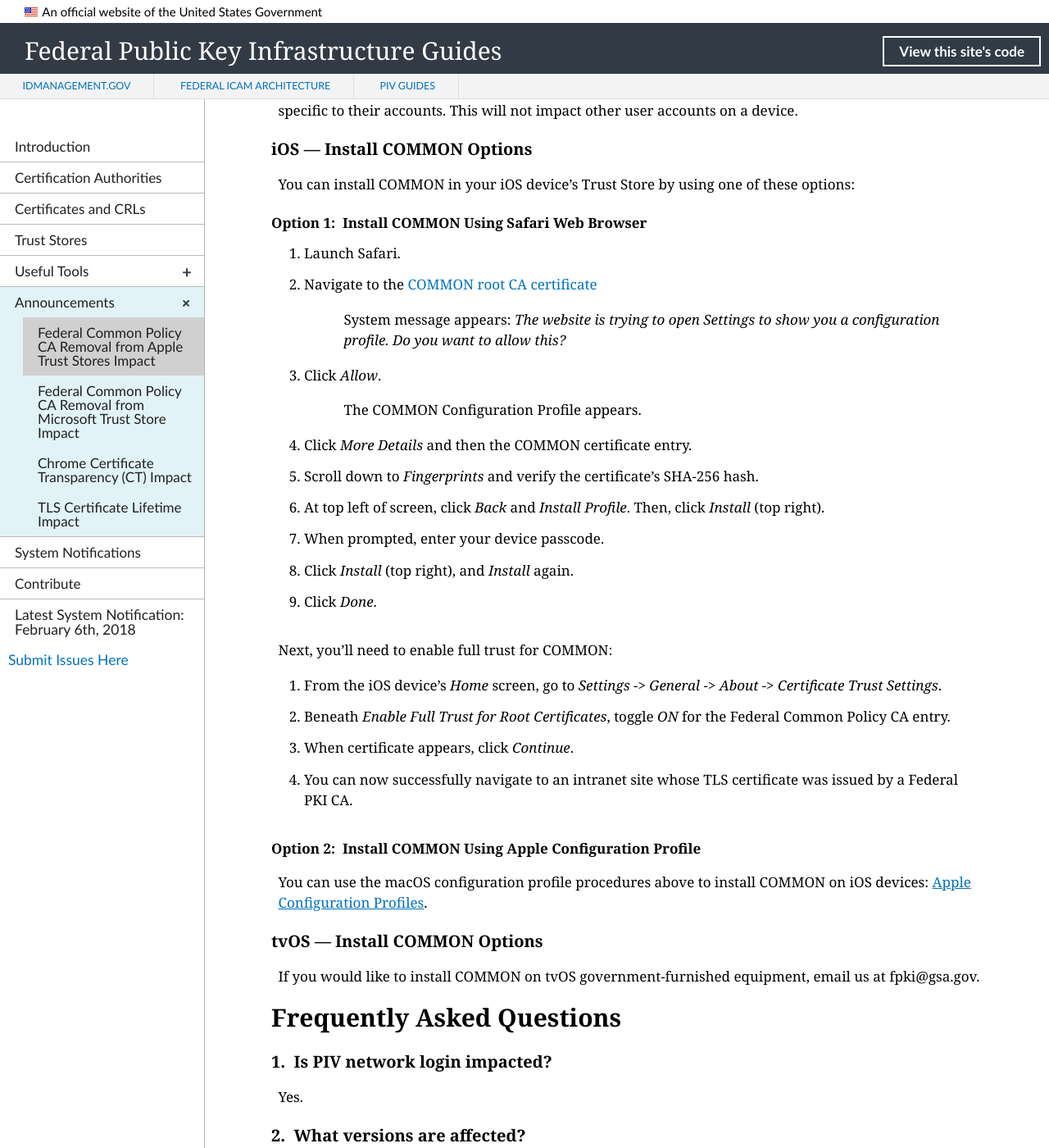
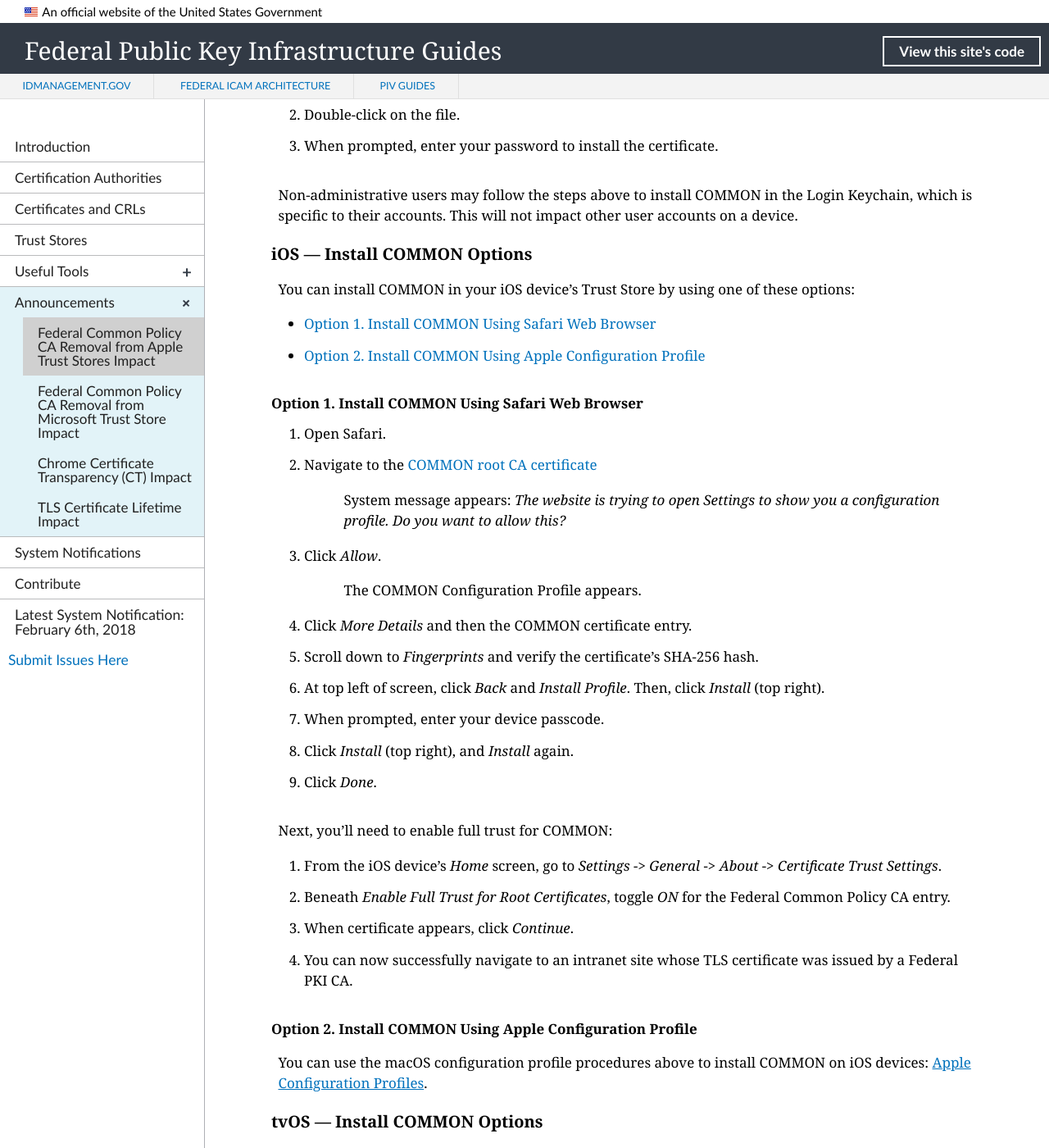
Before and after one commit to GSA/fpki-guides, a Jekyll site: the page built from _announcements/01_apple_common_removal.md, in a window 1280 px wide and 1400 px high, scrolled down 6982 px. Shown: the whole window at 82% size. Built offline with Jekyll 4.4.1, drawn with Linux system fonts in a browser that asks for light colours; nearby versions of some CDN libraries; library files that are not in the unit come from our copies; some of the changed text lies outside the part shown.

Commit message:
Update 01_apple_common_removal.md
Adding sub-links

```diff
--- a/_announcements/01_apple_common_removal.md
+++ b/_announcements/01_apple_common_removal.md
@@ -134,6 +134,10 @@
 
 You can create Apple Configuration Profiles (XML files) to distribute trusted root certificates across an Enterprise's Apple devices. An example "Ready-To-Use" Apple Configuration Profile to install COMMON is presented beneath the configuration creation instructions.
 
+* [Create Configuration Profiles to Install COMMON for macOS, iOS, and tvOS](#create-configuration-profiles-to-install-common-for-macOS- iOS-and-tvOS)
+* [Ready-To-Use Configuration Profile To Install COMMON](#ready-to-use-configuration-profile-to-install-common)
+* [Distribute Configuration Profiles To Install COMMON](#distribute-configuration-profiles-to-install-common)
+
 ##### Create Configuration Profiles to Install COMMON for macOS, iOS, and tvOS
 
 One way you can create a Configuration Profile is by using Apple's free Configurator 2 application:
@@ -250,10 +254,14 @@
 Non-administrative users may follow the steps above to install COMMON in the Login Keychain, which is specific to their accounts. This will not impact other user accounts on a device.
 
 ### iOS&nbsp;&mdash;&nbsp;Install COMMON Options
+
 You can install COMMON in your iOS device's Trust Store by using one of these options:
 
-#### Option 1:&nbsp;&nbsp;Install COMMON Using Safari Web Browser
-1. Launch Safari.
+* [Option 1. Install COMMON Using Safari Web Browser](#option-1-install-common-using-safari-web-browser)
+* [Option 2. Install COMMON Using Apple Configuration Profile](#option-2-install-common-using-apple-configuration-profile)
+
+#### Option 1. Install COMMON Using Safari Web Browser
+1. Open Safari.
 2. Navigate to the [COMMON root CA certificate](http://http.fpki.gov/fcpca/fcpca.crt){:target="_blank"}<br>
 > System message appears: *The website is trying to open Settings to show you a configuration profile. Do you want to allow this?*<br>
 3. Click *Allow*.<br>
@@ -273,7 +281,7 @@
 4. You can now successfully navigate to an intranet site whose TLS certificate was issued by a Federal PKI CA.
 
 
-#### Option 2:&nbsp;&nbsp;Install COMMON Using Apple Configuration Profile
+#### Option 2. Install COMMON Using Apple Configuration Profile
 You can use the macOS configuration profile procedures above to install COMMON on iOS devices: [Apple Configuration Profiles](#install-using-an-apple-configuration-profile).
 
 
```
Also changed, not shown: other parts of _announcements/01_apple_common_removal.md (+1 -1 lines).
